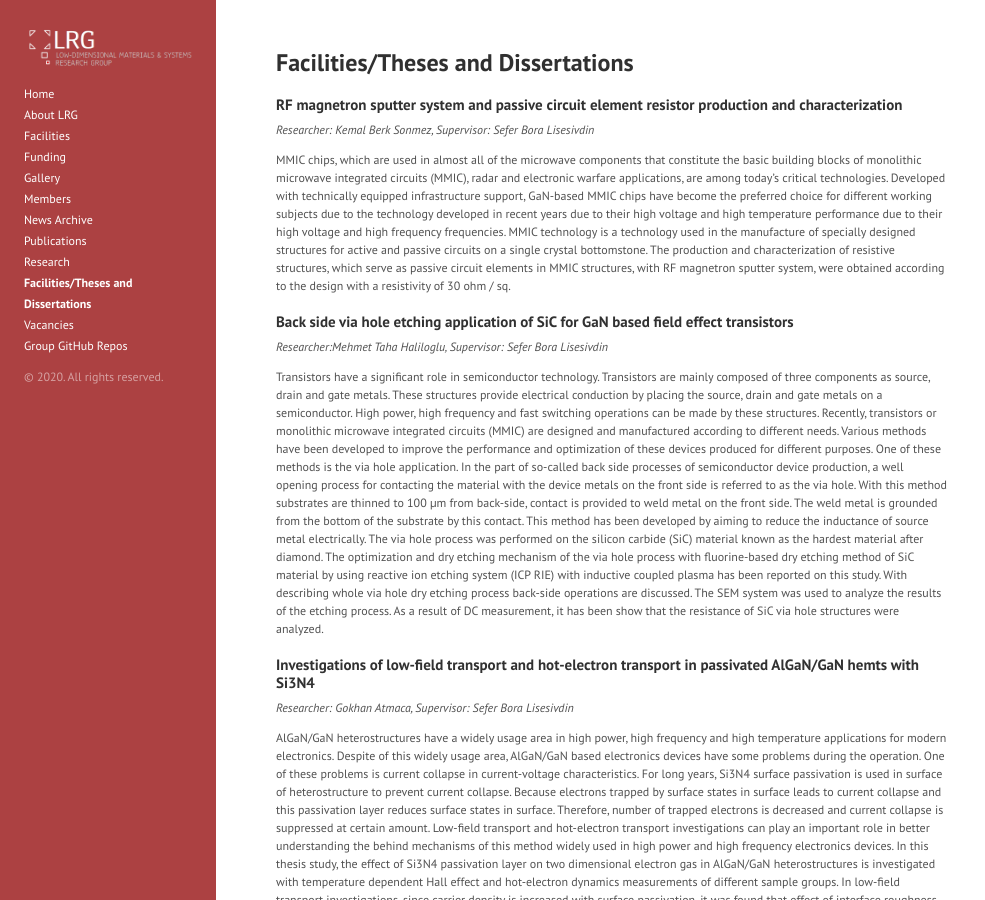
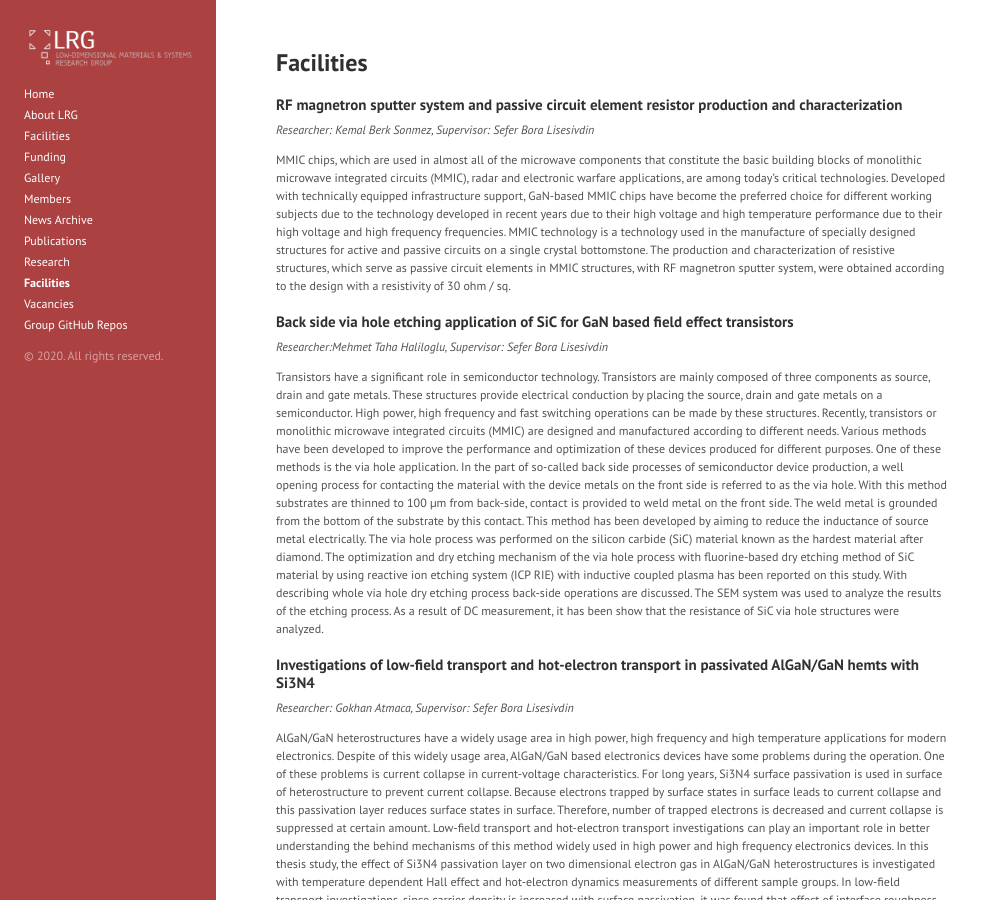
Before and after one commit to lrgresearch/oldwebsite, a Jekyll site: the page built from theses-and-dissertations.md, in a window 1280 px wide and 900 px high. Shown: the whole window, without its empty margins (0-985 px from the left). Built offline with Jekyll 4.4.1, drawn with Linux system fonts in a browser that asks for light colours.

Commit message:
Update theses-and-dissertations.md

```diff
--- a/theses-and-dissertations.md
+++ b/theses-and-dissertations.md
@@ -1,6 +1,6 @@
 ---
 layout: page
-title: Facilities/Theses and Dissertations
+title: Facilities
 ---
 
 ### RF magnetron sputter system and passive circuit element resistor production and characterization
```
